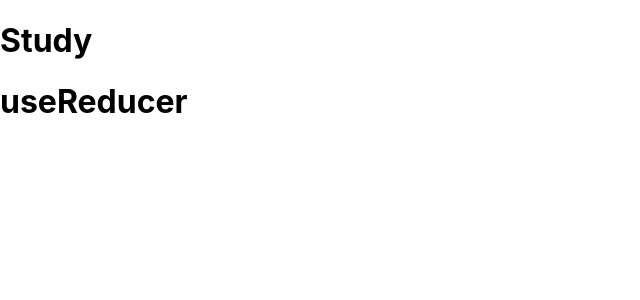
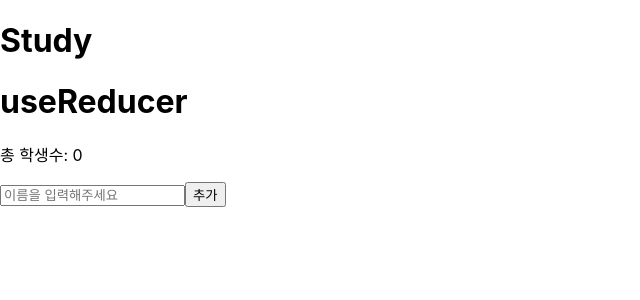
Before and after one commit to nalpari/react-cra-demo, a React (Create React App) app: page /study/step4 in a window 1280 px wide. Shown: the top 300 px of the page, without its empty margins (0-640 px from the left). Built offline with nearby package versions, Linux system fonts and the light colour scheme.

Commit message:
chore: Add useReducer functionality to StepFour component

```diff
--- a/src/components/StepFour.jsx
+++ b/src/components/StepFour.jsx
@@ -1,7 +1,79 @@
+import { useReducer, useState } from 'react'
+
+const reducer = (state, action) => {
+  switch (action.type) {
+    case 'ADD_STUDENT':
+      return {
+        count: state.count + 1,
+        students: [...state.students, { id: Date.now(), name: action.payload.name, isHear: false }],
+      }
+    case 'REMOVE_STUDENT':
+      return {
+        count: state.count - 1,
+        students: state.students.filter((student) => student.name !== action.payload.name),
+      }
+    case 'TOGGLE_HEAR':
+      return {
+        ...state,
+        students: state.students.map((student) =>
+          student.name === action.payload.name ? { ...student, isHear: !student.isHear } : student,
+        ),
+      }
+    default:
+      return state
+  }
+}
+
+const initialState = {
+  count: 0,
+  students: [],
+}
+
+const Student = ({ name, dispatch, isHear }) => {
+  return (
+    <div>
+      <span
+        style={{
+          textDecoration: isHear ? 'line-through' : 'none',
+          cursor: 'pointer',
+          color: isHear ? 'gray' : 'black',
+        }}
+        onClick={() => {
+          dispatch({ type: 'TOGGLE_HEAR', payload: { name } })
+        }}
+      >
+        {name}
+      </span>
+      <button
+        onClick={() => {
+          dispatch({ type: 'REMOVE_STUDENT', payload: { name } })
+        }}
+      >
+        삭제
+      </button>
+    </div>
+  )
+}
+
 export default function StepFour() {
+  const [name, setName] = useState('')
+  const [studentsInfo, dispatch] = useReducer(reducer, initialState)
+
   return (
     <>
       <h1>useReducer</h1>
+      <p>총 학생수: {studentsInfo.count}</p>
+      <input type="text" placeholder="이름을 입력해주세요" value={name} onChange={(e) => setName(e.target.value)} />
+      <button
+        onClick={() => {
+          dispatch({ type: 'ADD_STUDENT', payload: { name } })
+        }}
+      >
+        추가
+      </button>
+      {studentsInfo.students.map((student) => (
+        <Student key={student.id} name={student.name} dispatch={dispatch} isHear={student.isHear} />
+      ))}
     </>
   )
 }
```
